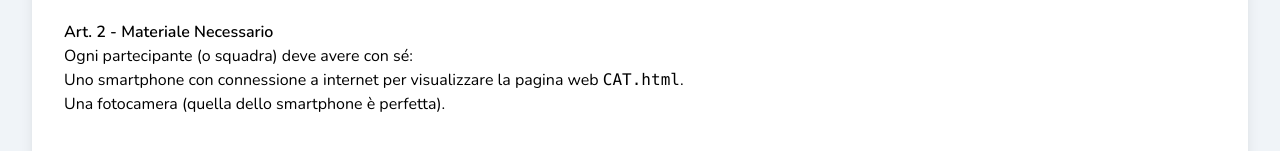
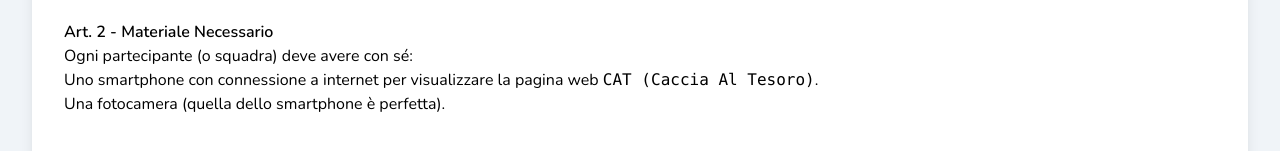
Before and after one commit to creactivecat/TestVa, a plain HTML site: page rules.html in a window 1280 px wide. Shown: the part 332-483 px from the top of the page. Drawn offline with nearby package versions, Linux system fonts and the light colour scheme.

Commit message:
Update rules.html

```diff
--- a/rules.html
+++ b/rules.html
@@ -62,7 +62,7 @@
                 <h3 class="font-bold mt-8">Art. 2 - Materiale Necessario</h3>
                 <p>Ogni partecipante (o squadra) deve avere con sé:</p>
                 <ol>
-                    <li>Uno smartphone con connessione a internet per visualizzare la pagina web <code>CAT.html</code>.</li>
+                    <li>Uno smartphone con connessione a internet per visualizzare la pagina web <code>CAT (Caccia Al Tesoro)</code>.</li>
                     <li>Una fotocamera (quella dello smartphone è perfetta).</li>
                 </ol>
 
```
